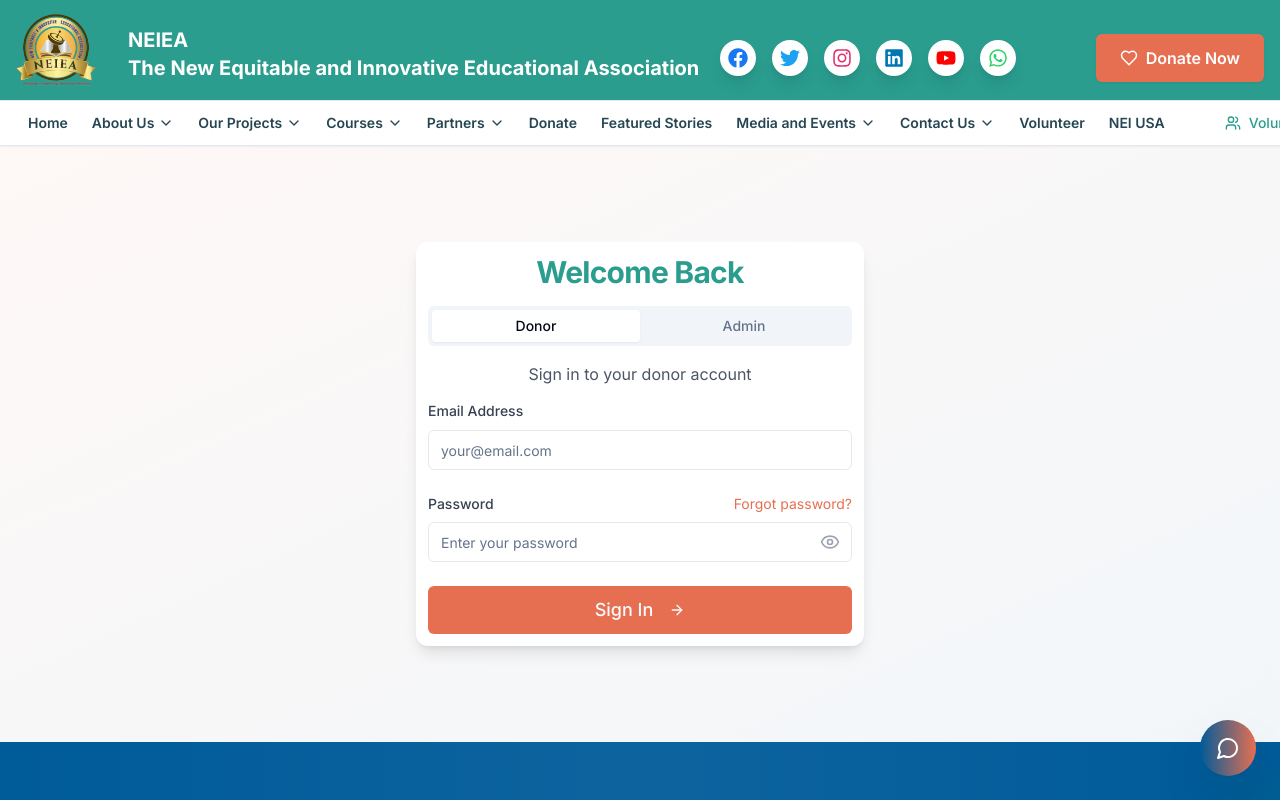
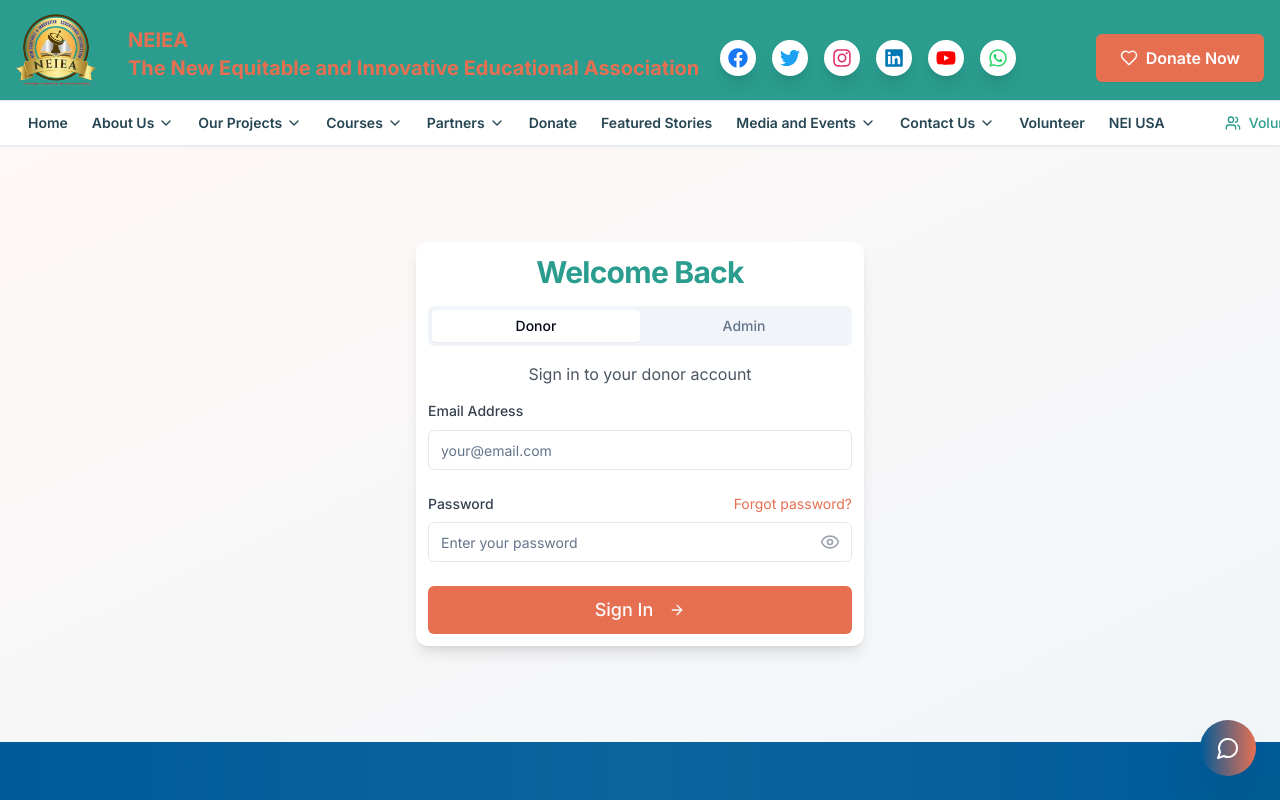
Before and after one commit to Tekisky123/NEIEA-Frontend, a React (Vite) app: page /login in a window 1280 px wide. Shown: the top 800 px of the page. Built offline with nearby package versions, Linux system fonts and the light colour scheme; the HTML template or start-up script is replaced by a standard one.

Commit message:
fix: Update Navigation and WebsiteNavigationSection styles and routing for new pages

```diff
--- a/src/components/Navigation.tsx
+++ b/src/components/Navigation.tsx
@@ -38,8 +38,8 @@ const Navigation: React.FC = () => {
       <div className="mx-auto px-4 py-2 flex sm:items-center sm:flex-row flex-col sm:justify-between">
         <Link to="/" className="flex items-center lg:justify-between space-x-8 space-y-2">
           <img src={logoRemovedBg} alt="NEIEA Logo" className="lg:w-20 w-16" />
-          <div className="lg:text-xl font-bold text-white text-md">
-            <span className='text-white'>NEIEA</span> <br />
+          <div className="lg:text-xl font-bold text-ngo-color4 text-md">
+            <span className='text-ngo-color4'>NEIEA</span> <br />
             The New Equitable and Innovative Educational Association
           </div>
         </Link>
--- a/src/pages/dashboards/adminDashboard/WebsiteNavigationSection.tsx
+++ b/src/pages/dashboards/adminDashboard/WebsiteNavigationSection.tsx
@@ -79,6 +79,8 @@ interface Section {
 // Map submenu keys to landing page URLs
 const submenuToUrl: Record<string, string> = {
   "introduction": "/about/introduction",
+  "blended-learning": "/about/blended-learning",
+  "workshops": "/about/workshops",
   "it-skills-training": "/it-skills-training",
   // Add more mappings as needed
 };
@@ -1017,7 +1019,7 @@ const WebsiteNavigationSection = () => {
       <div className="flex justify-between items-center mb-0 mx-4 my-4">
         <div />
         <button
-          className=" px-4 py-2 bg-ngo-color4 text-white rounded hover:bg-ngo-color5 font-semibold shadow"
+          className=" px-4 py-2 bg-ngo-color1 text-white rounded hover:bg-ngo-color5 font-semibold shadow"
           onClick={() => setPreviewMode(true)}
           disabled={!activeSubmenu || !submenuToUrl[activeSubmenu]}
         >
@@ -1030,7 +1032,7 @@ const WebsiteNavigationSection = () => {
         <div className="fixed inset-0 z-50 bg-black/70 flex flex-col items-center justify-center">
           <div className="bg-white rounded-lg shadow-lg w-full max-w-5xl h-[80vh] flex flex-col relative">
             <button
-              className="absolute top-4 right-4 px-4 py-2 bg-ngo-color6 text-white rounded hover:bg-ngo-color5 font-semibold shadow"
+              className="absolute top-4 right-0 px-4 py-2 bg-ngo-color1 text-white rounded hover:bg-ngo-color5 font-semibold shadow"
               onClick={() => setPreviewMode(false)}
             >
               Close Preview
@@ -1039,7 +1041,7 @@ const WebsiteNavigationSection = () => {
               src={submenuToUrl[activeSubmenu] || "/"}
               title="Preview"
               className="flex-1 w-full rounded-b-lg border-0"
-              style={{ minHeight: "70vh" }}
+              style={{ minHeight: "70vh", minWidth: "80vw" }}
             />
           </div>
         </div>
```
